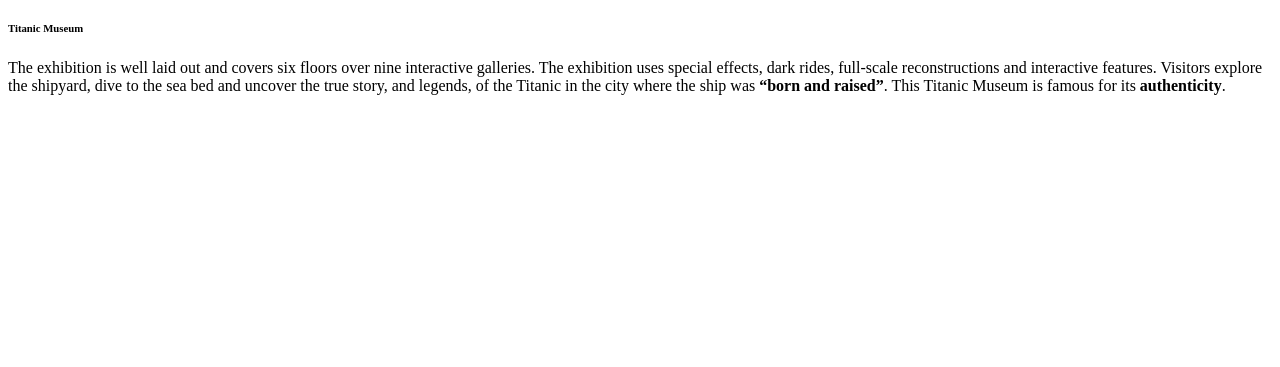
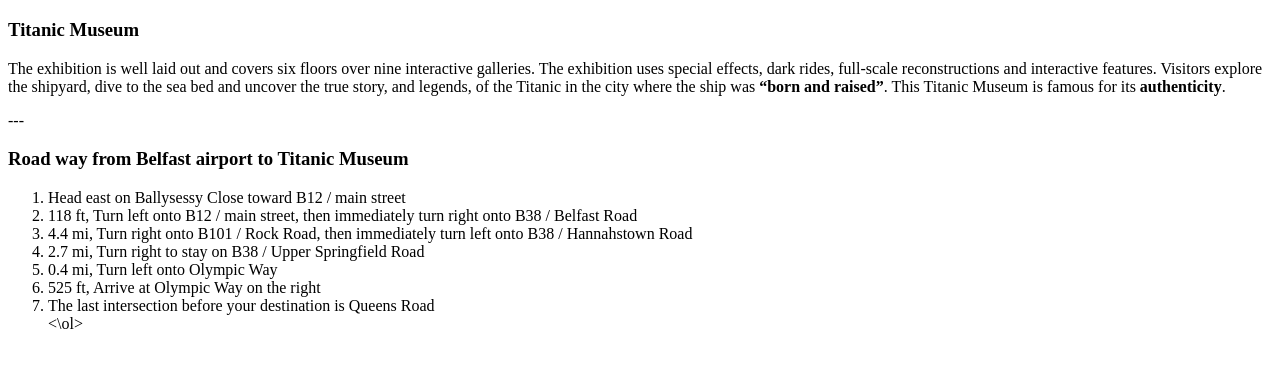
Before and after one commit to 44-563-Web-Apps-F22/44563-webapps-assignment-3-SainathBosss, a plain HTML site: page index.html in a window 1280 px wide. Shown: the part 61-428 px from the top of the page. Drawn offline with Linux system fonts and the light colour scheme.

Commit message:
added directions

```diff
--- a/index.html
+++ b/index.html
@@ -5,7 +5,20 @@
 </head>
 <body>
     <h1>Sainath Reddy Teneti </h1>
-    <h6>Titanic Museum</h6>
+
+    <h3>Titanic Museum</h3>
     <p>The exhibition is well laid out and covers six floors over nine interactive galleries. The exhibition uses special effects, dark rides, full-scale reconstructions and interactive features. Visitors explore the shipyard, dive to the sea bed and uncover the true story, and legends, of the Titanic in the city where the ship was <b>“born and raised”</b>. This Titanic Museum is famous for its <b>authenticity</b>.</p>
+    ---
+    <h3>Road way from Belfast airport to Titanic Museum</h3>
+    <ol>
+        <li>Head east on Ballysessy Close toward B12 / main street</li>
+        <li>118 ft, Turn left onto B12 / main street, then immediately turn right onto B38 / Belfast Road</li>
+        <li>4.4 mi, Turn right onto B101 / Rock Road, then immediately turn left onto B38 / Hannahstown Road</li>
+        <li>2.7 mi, Turn right to stay on B38 / Upper Springfield Road</li>
+        <li>0.4 mi, Turn left onto Olympic Way</li>
+        <li>525 ft, Arrive at Olympic Way on the right</li>
+        <li>The last intersection before your destination is Queens Road</li>
+    <\ol>
+
 </body>
 </html>
```
